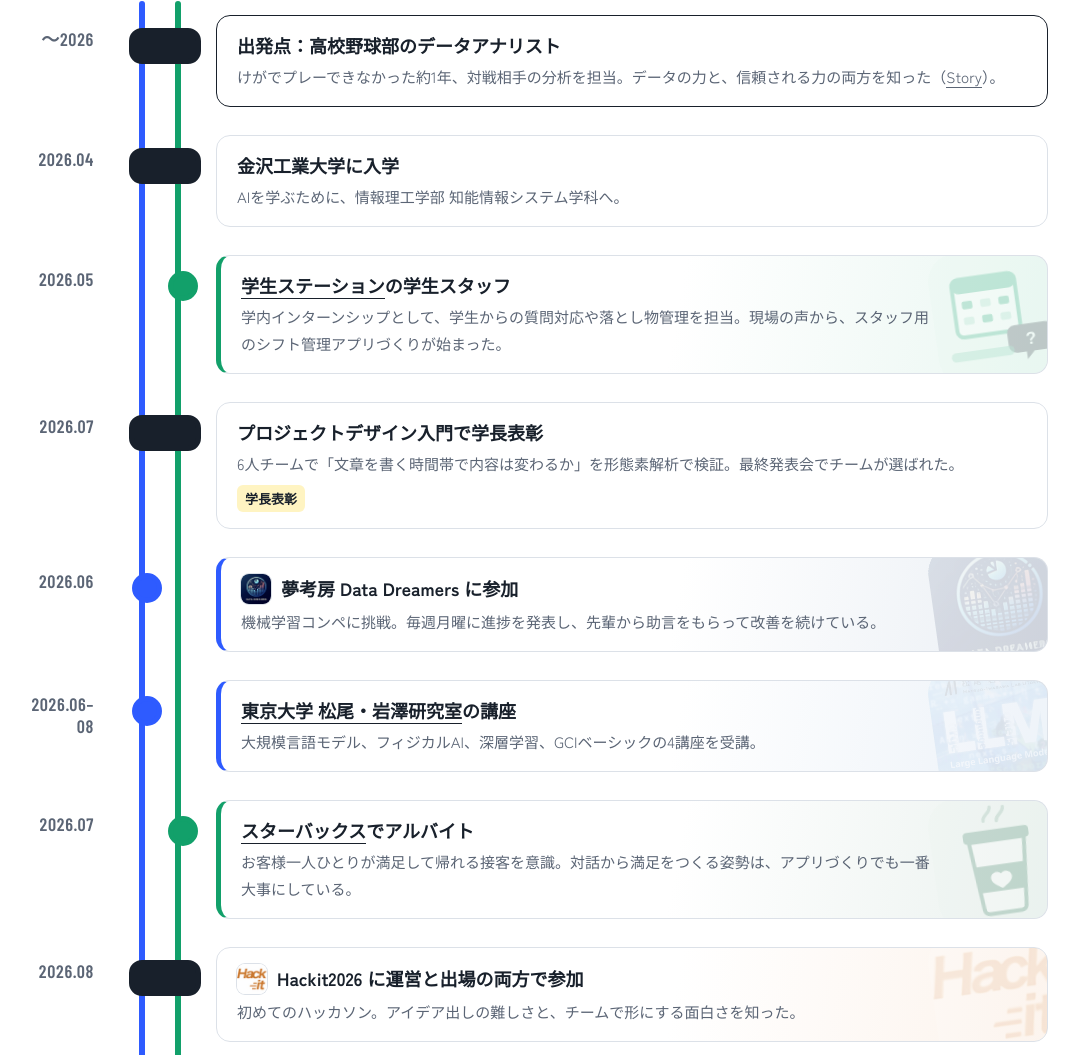
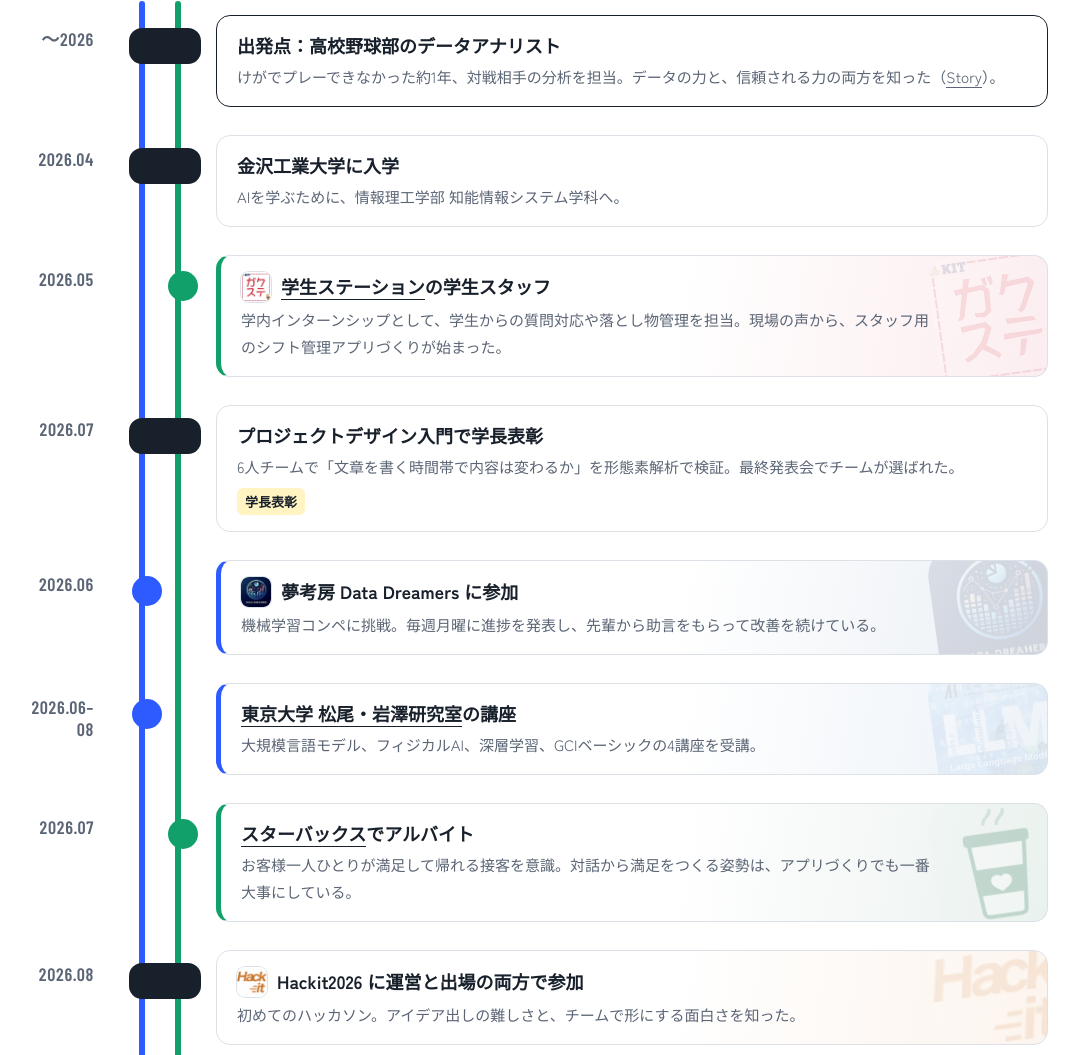
Before and after one commit to kotakota914/intro-site, a plain HTML site: page index.html in a window 1280 px wide. Shown: the part 4066-5121 px from the top of the page, without its empty margins (108-1187 px from the left). Drawn offline with nearby package versions, Linux system fonts and the light colour scheme.

Commit message:
学生ステーションの駅を公式アイコン（ガクステ）に差し替え
Co-Authored-By: Claude Opus 5.5 <noreply@anthropic.com>
Claude-Session: https://claude.ai/code/session_01Q8KcYkazFbKCwR22VqtSzh

```diff
--- a/index.html
+++ b/index.html
@@ -374,7 +374,7 @@
       <ol>
         <li class="stop both big"><div class="when">〜2026</div><div class="dot"></div><div class="card"><h3>出発点：高校野球部のデータアナリスト</h3><p>けがでプレーできなかった約1年、対戦相手の分析を担当。データの力と、信頼される力の両方を知った（<a class="ext" href="#story">Story</a>）。</p></div></li>
         <li class="stop both"><div class="when">2026.04</div><div class="dot"></div><div class="card"><h3>金沢工業大学に入学</h3><p>AIを学ぶために、情報理工学部 知能情報システム学科へ。</p></div></li>
-        <li class="stop hu"><div class="when">2026.05</div><div class="dot"></div><div class="card themed" style="--theme:#12A06A;--logo:url(assets/illust-gstation.svg)"><h3><span><a class="ext" href="https://www.kanazawa-it.ac.jp/gstation/" target="_blank" rel="noopener">学生ステーション</a>の学生スタッフ</span></h3><p>学内インターンシップとして、学生からの質問対応や落とし物管理を担当。現場の声から、スタッフ用のシフト管理アプリづくりが始まった。</p></div></li>
+        <li class="stop hu"><div class="when">2026.05</div><div class="dot"></div><div class="card themed" style="--theme:#D7263D;--logo:url(assets/logo-gstation.png)"><h3><img src="assets/logo-gstation.png" alt=""><span><a class="ext" href="https://www.kanazawa-it.ac.jp/gstation/" target="_blank" rel="noopener">学生ステーション</a>の学生スタッフ</span></h3><p>学内インターンシップとして、学生からの質問対応や落とし物管理を担当。現場の声から、スタッフ用のシフト管理アプリづくりが始まった。</p></div></li>
         <li class="stop both"><div class="when">2026.07</div><div class="dot"></div><div class="card"><h3>プロジェクトデザイン入門で学長表彰</h3><p>6人チームで「文章を書く時間帯で内容は変わるか」を形態素解析で検証。最終発表会でチームが選ばれた。</p><span class="award">学長表彰</span></div></li>
         <li class="stop ai"><div class="when">2026.06</div><div class="dot"></div><div class="card themed" style="--theme:#1B4F8A;--logo:url(assets/logo-datadreamers.png)"><h3><img src="assets/logo-datadreamers.png" alt="">夢考房 Data Dreamers に参加</h3><p>機械学習コンペに挑戦。毎週月曜に進捗を発表し、先輩から助言をもらって改善を続けている。</p></div></li>
         <li class="stop ai"><div class="when">2026.06–08</div><div class="dot"></div><div class="card themed" style="--theme:#2B6CB0;--logo:url(assets/badge-llm.png)"><h3><span><a class="ext" href="https://weblab.t.u-tokyo.ac.jp/lecture/course-list/" target="_blank" rel="noopener">東京大学 松尾・岩澤研究室</a>の講座</span></h3><p>大規模言語モデル、フィジカルAI、深層学習、GCIベーシックの4講座を受講。</p></div></li>
```
Also changed, not shown: assets/illust-gstation.svg (deleted), assets/logo-gstation.png (added).
